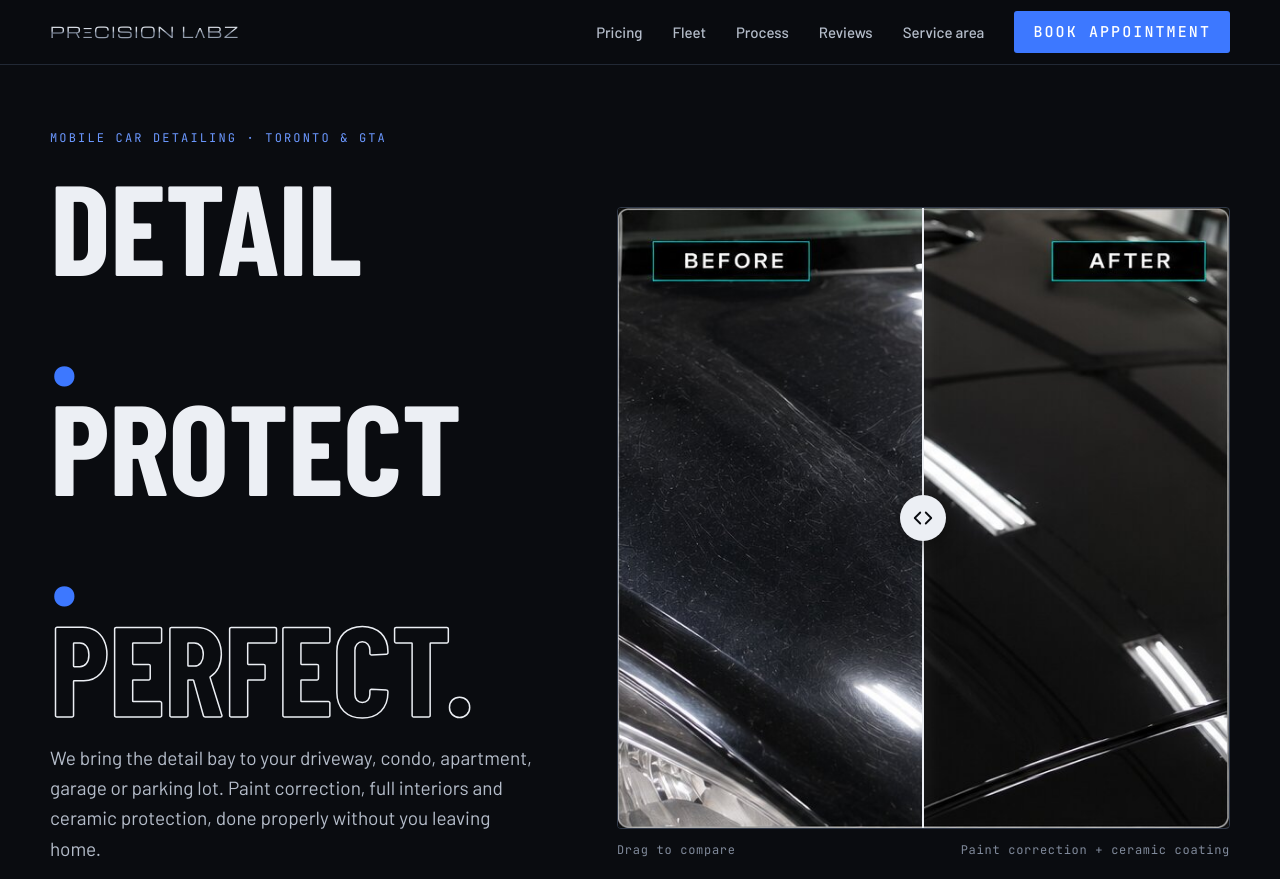
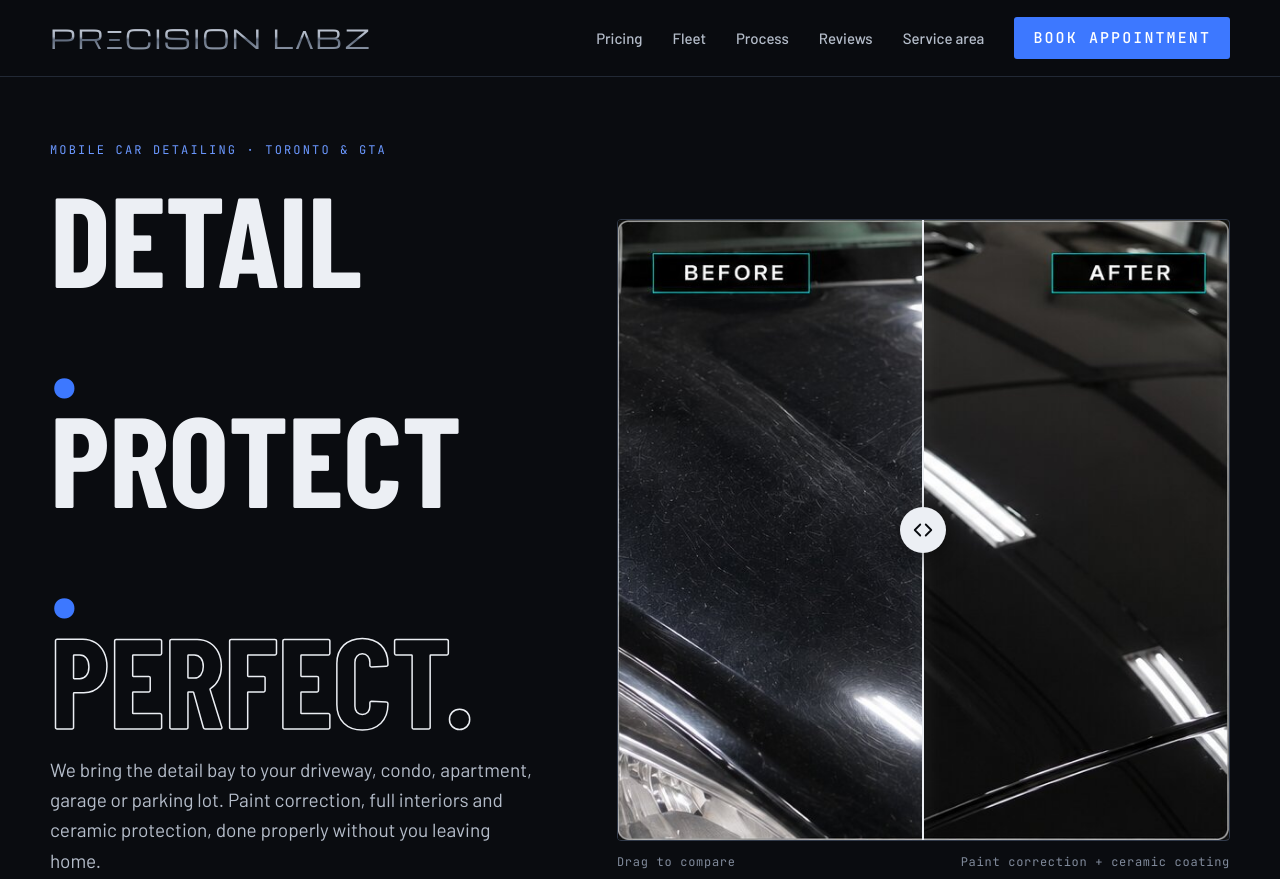
Before and after one commit to mariossupersoil/PrecisionLabz, a plain HTML site: page index.html in a window 1280 px wide. Shown: the top 879 px of the page. Drawn offline with nearby package versions, Linux system fonts and the light colour scheme; a web font is replaced by a local one.

Commit message:
Bigger header logo with a continuous chrome shine sweeping right to left and back
Co-Authored-By: Claude Opus 5.5 <noreply@anthropic.com>
Claude-Session: https://claude.ai/code/session_01RvDVaFi1PMmNoqqf93QDBs

```diff
--- a/index.html
+++ b/index.html
@@ -983,6 +983,17 @@ p{margin:0}
 .site-header{position:sticky;top:env(safe-area-inset-top, 0px);z-index:50;background:rgba(10,12,16,.86);backdrop-filter:saturate(140%) blur(14px);-webkit-backdrop-filter:saturate(140%) blur(14px);border-bottom:1px solid var(--line)}
 .site-header .wrap{display:flex;align-items:center;justify-content:space-between;gap:20px;height:var(--header-h)}
 .mark{font-family:var(--f-mark);font-size:15px;letter-spacing:.1em;text-decoration:none;white-space:nowrap;background:linear-gradient(180deg,var(--chrome-1) 0%,var(--chrome-2) 46%,var(--chrome-3) 54%,var(--chrome-2) 100%);-webkit-background-clip:text;background-clip:text;color:transparent}
+/* Header logo: bigger, with a chrome shine that sweeps right to left and back, nonstop */
+.site-header .mark{font-size:clamp(18px,5.2vw,26px);letter-spacing:.08em;line-height:1;padding-block:6px;
+  background-image:
+    linear-gradient(105deg,rgba(255,255,255,0) 0%,rgba(255,255,255,0) 34%,rgba(150,185,255,.55) 42%,#fff 47%,#fff 53%,rgba(150,185,255,.55) 58%,rgba(255,255,255,0) 66%,rgba(255,255,255,0) 100%),
+    linear-gradient(180deg,#d9dee7 0%,#a9b2c1 46%,#5f6a7c 54%,#a9b2c1 100%);
+  background-size:260% 100%,100% 100%;background-repeat:no-repeat;background-position:115% 0,0 0;
+  -webkit-background-clip:text;background-clip:text;color:transparent;
+  animation:markShine 3.2s ease-in-out infinite alternate}
+@keyframes markShine{from{background-position:115% 0,0 0}to{background-position:-15% 0,0 0}}
+@media (min-width:900px){:root{--header-h:76px}}
+@media (prefers-reduced-motion:reduce){.site-header .mark{animation-duration:9s}}
 .nav{display:none;gap:30px;align-items:center}
 .nav a{font-size:15px;font-weight:500;color:var(--fg-2);text-decoration:none}
 .nav a:hover{color:var(--fg)}
```
